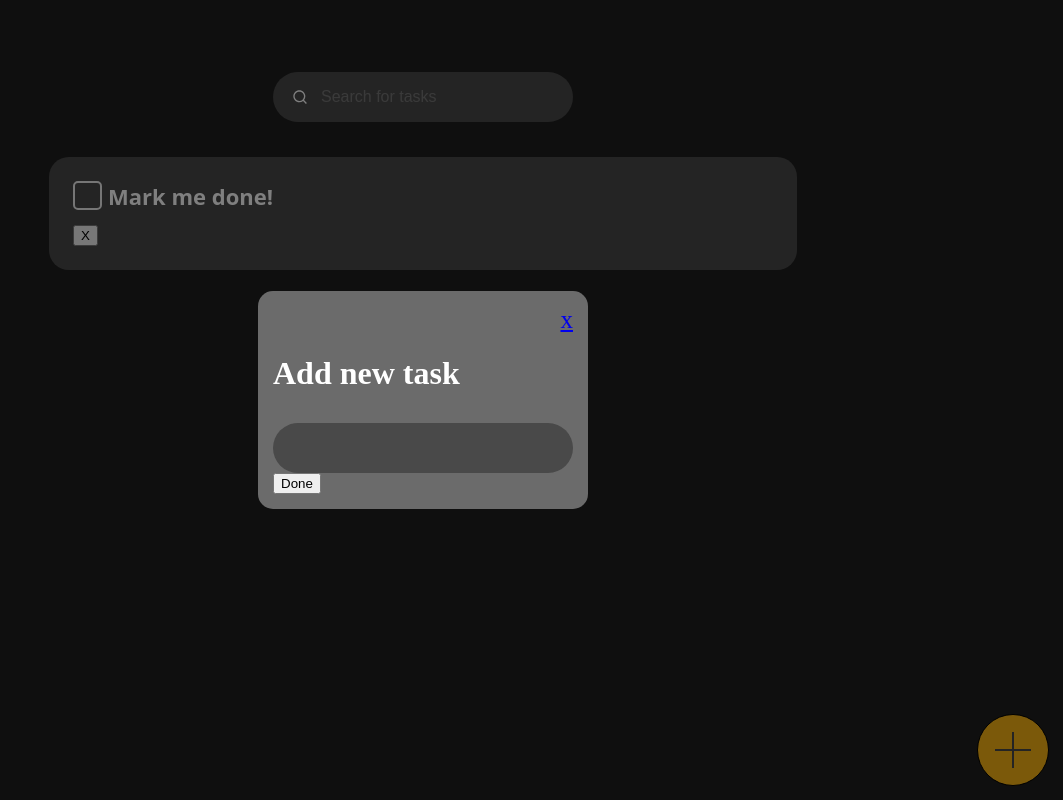
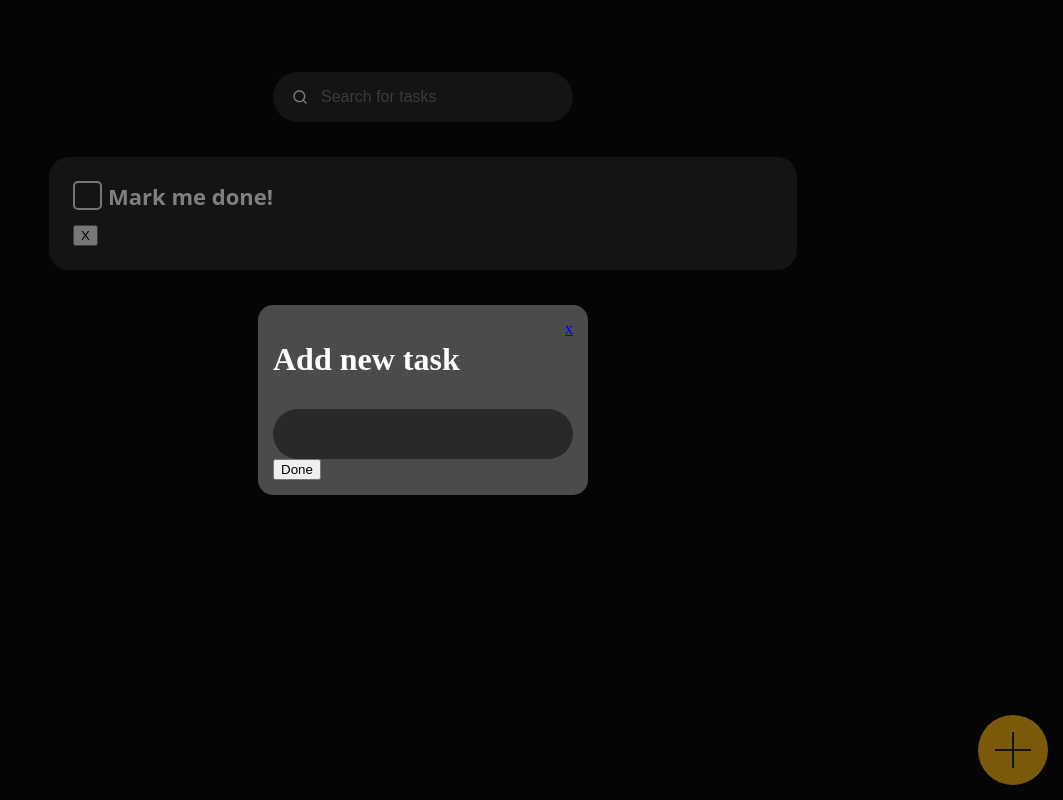
Before and after one commit to naphteine/kantan, a Next.js app: page / in a window 1280 px wide. Both pictures are taken after a click on the element 1230 px from the left and 750 px from the top of the page. Shown: the whole page, without its empty margins (217-1280 px from the left). Built offline with nearby package versions, Linux system fonts and the light colour scheme.

Commit message:
Update modal styling

```diff
--- a/components/Modal.tsx
+++ b/components/Modal.tsx
@@ -45,11 +45,11 @@ const Modal: React.FC<ModalProps> = ({ onClose, children, title }) => {
       <div className={styles.modal_wrapper}>
         <div className={styles.modal}>
           <div className={styles.modal_header}>
+            {title && <h1>{title}</h1>}
             <a href="#" onClick={handleCloseClick}>
               x
             </a>
           </div>
-          {title && <h1>{title}</h1>}
           <div className={styles.modal_body}>{children}</div>
         </div>
       </div>
--- a/styles/Modal.module.css
+++ b/styles/Modal.module.css
@@ -5,7 +5,7 @@
 }
 
 .modal {
-  background: #6b6b6b;
+  background: #4b4b4b;
   color: var(--cl-fg);
   height: 50%;
   width: 60%;
@@ -32,8 +32,8 @@
 
 .modal_header {
   display: flex;
-  justify-content: flex-end;
-  font-size: 25px;
+  justify-content: space-between;
+  font-size: 1rem;
 }
 
 .modal input {
@@ -52,3 +52,8 @@
 .modal button {
   position: relative;
 }
+
+.modal input:focus-visible {
+  outline: none;
+  background-color: var(--cl-bg2light);
+}
--- a/styles/globals.css
+++ b/styles/globals.css
@@ -1,7 +1,7 @@
 :root {
-  --cl-bg: #1f1f1f;
-  --cl-bg2: #494949;
-  --cl-bg2light: #a7a7a7;
+  --cl-bg: #0a0a0a;
+  --cl-bg2: #292929;
+  --cl-bg2light: #777777;
   --cl-fg: #ffffff;
 }
 
```
